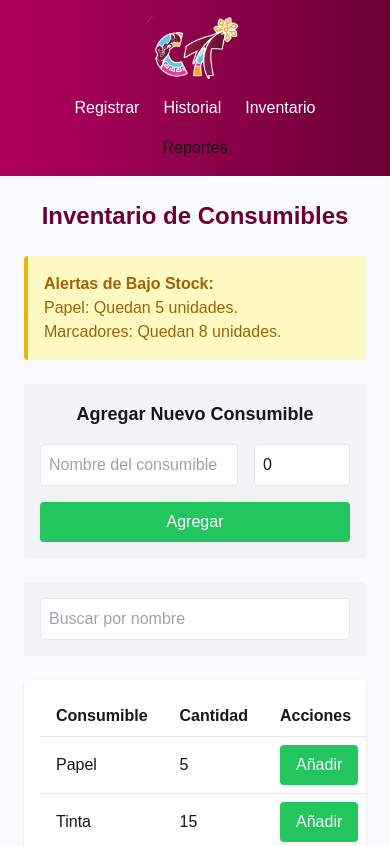
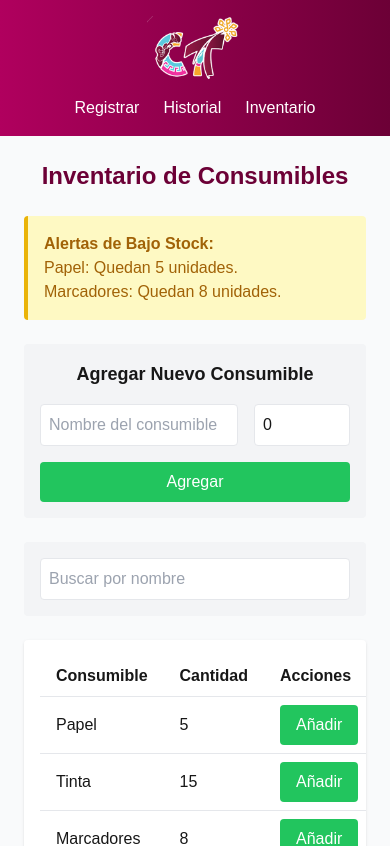
Before and after one commit to LSCasas/AdminFlow, a Next.js app in the folder app/: page /inventario in a window 390 px wide. Shown: the top 846 px of the page. Built offline with nearby package versions, Linux system fonts and the light colour scheme.

Commit message:
FEAT/ Fix comments // Removed report button

```diff
--- a/app/components/InventoryFilters.jsx
+++ b/app/components/InventoryFilters.jsx
@@ -1,4 +1,3 @@
-// components/InventoryFilters.js
 import React, { useState } from "react";
 
 export default function InventoryFilters({ onFilterChange }) {
--- a/app/components/InventoryStatus.jsx
+++ b/app/components/InventoryStatus.jsx
@@ -14,7 +14,7 @@ const InventoryStatus = () => {
     datasets: [
       {
         label: "Estado del Inventario",
-        data: [30, 50, 20], // Modifica estos valores según tus datos
+        data: [30, 50, 20],
         backgroundColor: ["#FF6384", "#36A2EB", "#FFCE56"],
         hoverBackgroundColor: ["#FF4382", "#2D8CFF", "#FFB83D"],
       },
--- a/app/components/Navbar.jsx
+++ b/app/components/Navbar.jsx
@@ -14,10 +14,6 @@ export default function Navbar() {
           <button className="hover:text-gray-300">Historial</button>
           <button className="hover:text-gray-300">Inventario</button>
         </div>
-        <div className="mt-4 sm:mt-0 sm:hidden">
-          {" "}
-          <button className="hover:text-gray-300">Reportes</button>
-        </div>
       </div>
     </div>
   );
--- a/app/components/Table.jsx
+++ b/app/components/Table.jsx
@@ -1,4 +1,3 @@
-// components/Table.js
 import React from "react";
 
 export default function Table({ data }) {
--- a/app/pages/inventario.jsx
+++ b/app/pages/inventario.jsx
@@ -1,4 +1,3 @@
-// pages/inventario.js
 import React, { useState } from "react";
 import Navbar from "../components/Navbar";
 import LowStockAlerts from "../components/LowStockAlerts";
```
